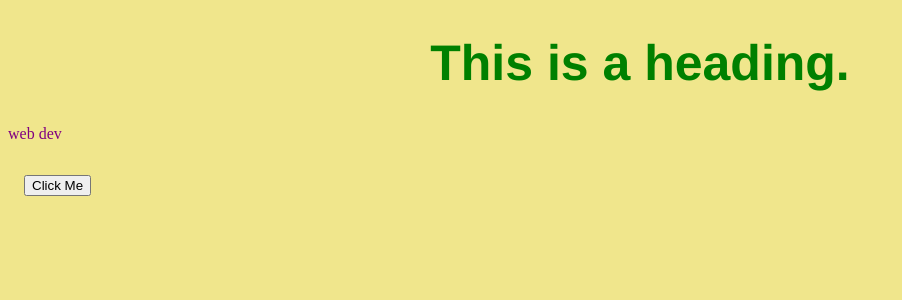
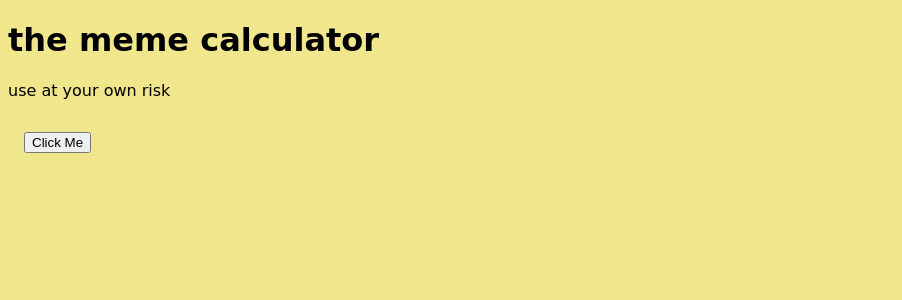
Before and after one commit to shnomp/react-group-project, a React (Vite) app: page / in a window 1280 px wide. Shown: the top 300 px of the page, without its empty margins (0-902 px from the left). Built offline with nearby package versions, Linux system fonts and the light colour scheme.

Commit message:
Changed title and added new font in App.css

```diff
--- /dev/null
+++ b/src/App.css
@@ -0,0 +1,3 @@
+.comic-sans-font {
+    font-family: "Comic Sans MS", "Comic Sans", cursive, sans-serif;
+}
--- a/src/App.jsx
+++ b/src/App.jsx
@@ -1,17 +1,19 @@
+import './App.css';
+
 export default function App() {
   function handleClick() {
     alert("You clicked the button!");
   }
 
   return (
-    <>
-      <h1 style={{ color: "green", fontFamily: "helvetica", fontSize: "50px", textAlign: "center" }}>This is a heading.</h1>
-      <p style={{ color: "purple" }}>web dev</p>
+    <div className='comic-sans-font'>
+      <h1>the meme calculator</h1>
+      <p>use at your own risk</p>
       <div style={{ padding: '1em' }}>
         <button style={{ fontFamily: "fantasy" }} onClick={handleClick}>
           Click Me
         </button>
       </div>
-    </>
+    </div>
   );
 }
```
